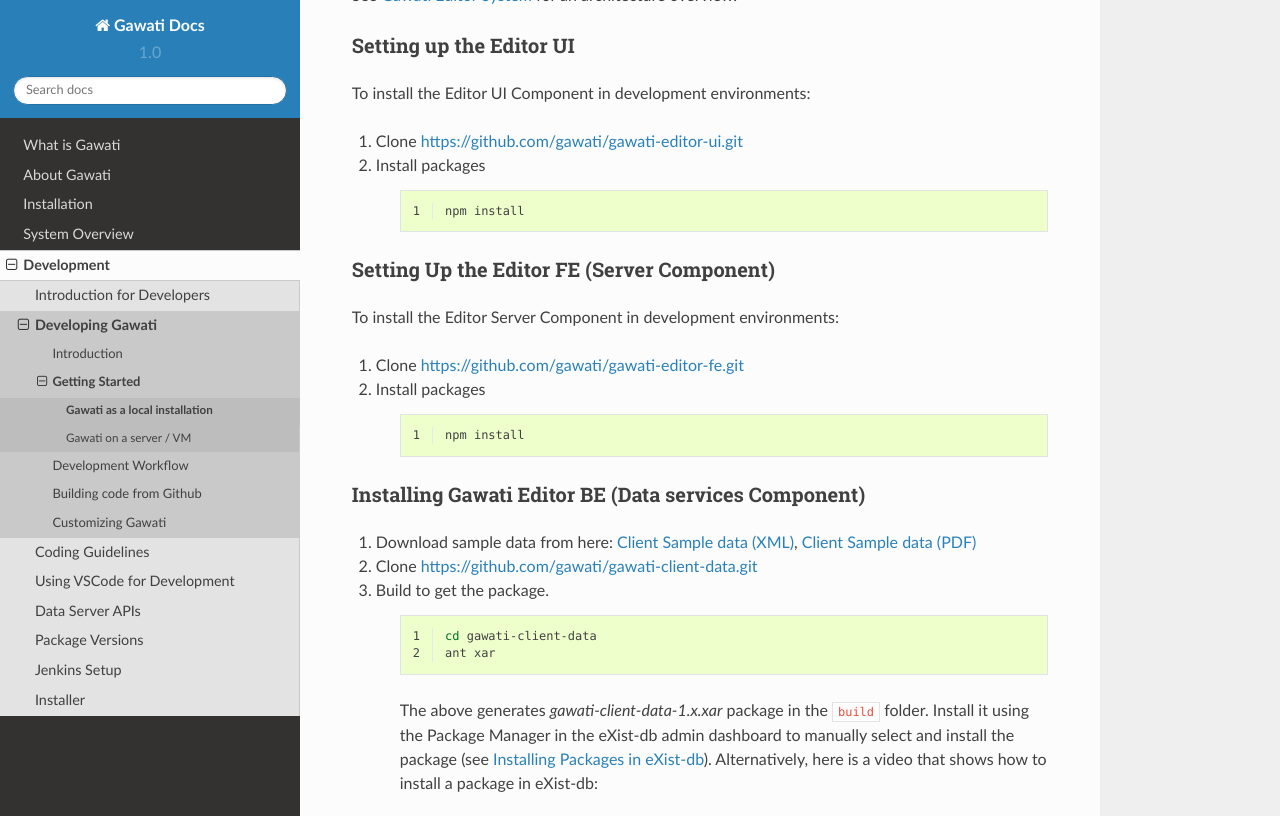
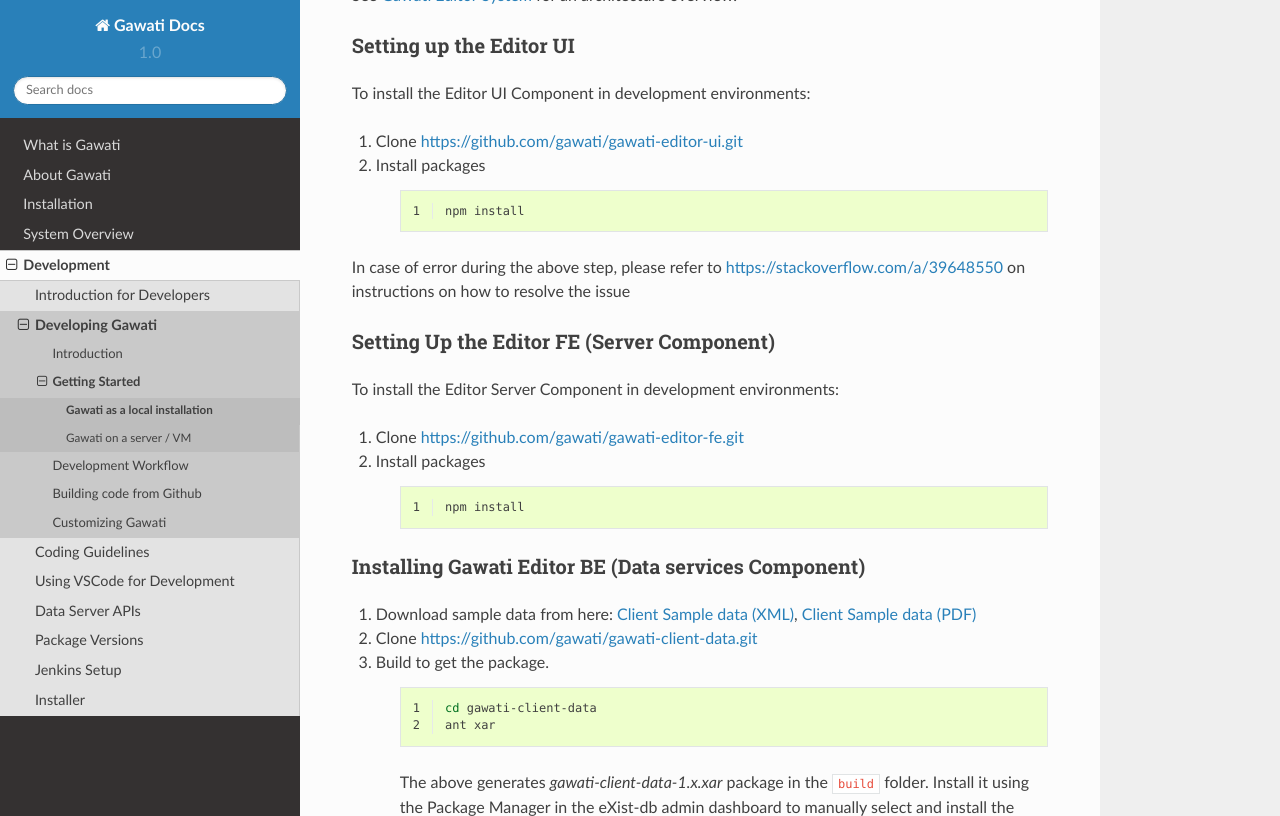
Before and after one commit to gawati/gawati-docs, a Sphinx documentation site: the page built from docs/source/development/dev-env-local.rst, in a window 1280 px wide and 900 px high, scrolled down 13302 px, cut to the strip 0-816 px from the top of the window. Built offline with Sphinx 7.4.7 and the Read the Docs theme 2.0.0, drawn with Linux system fonts in a browser that asks for light colours.

Commit message:
Resolve error during editor-fe npm install

```diff
--- a/docs/source/development/dev-env-local.rst
+++ b/docs/source/development/dev-env-local.rst
@@ -479,6 +479,7 @@ To install the Editor UI Component in development environments:
 
           npm install
 
+In case of error during the above step, please refer to https://stackoverflow.com/a/39648550 on instructions on how to resolve the issue
 
 .. _inst-gawati-editor-fe:
 
```
